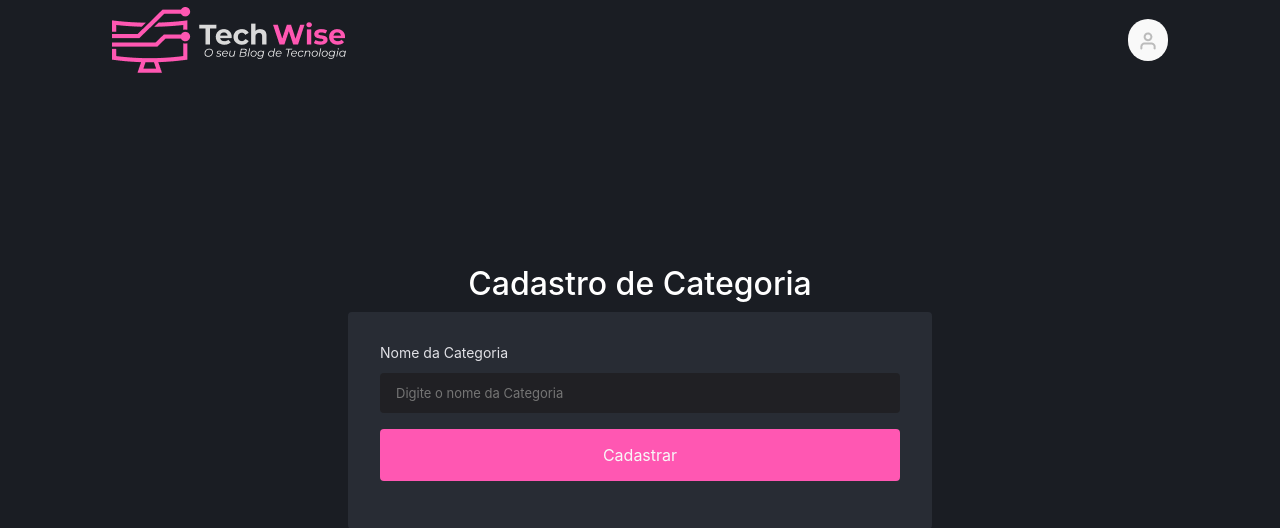
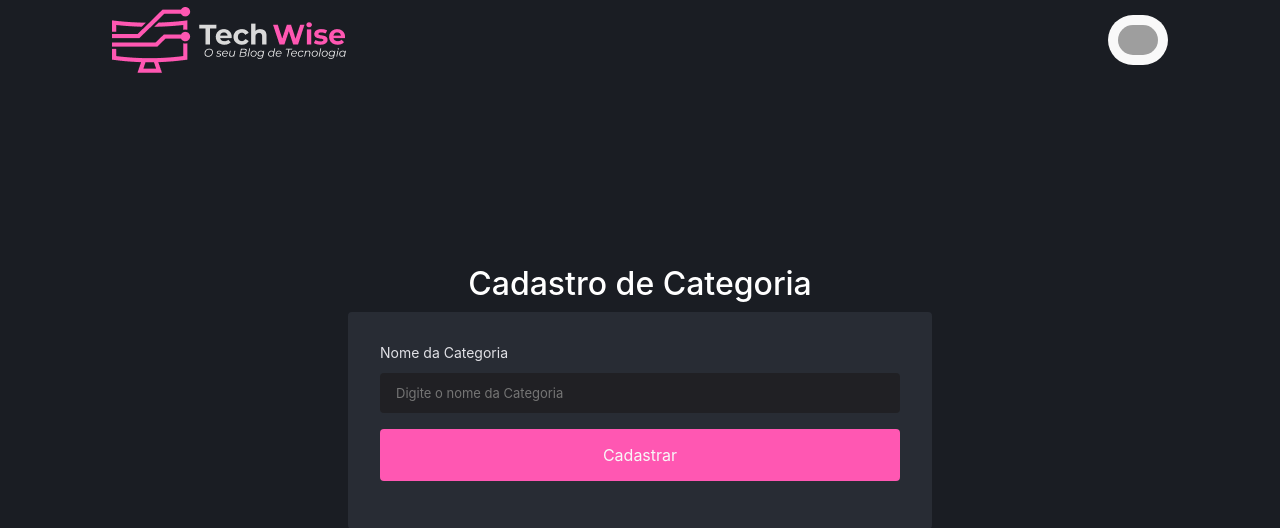
Before and after one commit to felipegarcao/projeto_php, a PHP site: page /category/cadastro in a window 1280 px wide. Shown: the top 528 px of the page. Run offline with PHP 8.4, Linux system fonts and the light colour scheme; the visitor is signed in with stand-in values (Sample User, id 1); data comes from the database, SQL or seed files in the repository; grey boxes are pictures that could not be loaded.

Commit message:
alguma coisa aconteceu

```diff
--- a/App/Controllers/Controller.php
+++ b/App/Controllers/Controller.php
@@ -3,6 +3,7 @@
 namespace App\Controllers;
 
 use App\Lib\Sessao;
+use App\Models\DAO\UserDAO;
 
 abstract class Controller
 {
@@ -26,6 +27,8 @@ abstract class Controller
         $viewVar = $this->getViewVar();
         $Sessao  = Sessao::class;
         if ($view != "/user/login"  && $view != "/user/cadastro") {
+            $user = new UserDAO;
+            self::setViewParam('user', $user->getById($_SESSION['idUser']));
             require_once PATH . '/App/Views/layouts/header.php';
             require_once PATH . '/App/Views/layouts/menu.php';
             require_once PATH . '/App/Views/' . $view . '.php';
--- a/App/Views/layouts/menu.php
+++ b/App/Views/layouts/menu.php
@@ -12,7 +12,7 @@
     <div class="container-popover">
       <div class="popover-trigger">
         <button class="popover-btn">
-          <img src="http://<?php echo APP_HOST; ?>/public/icons/user.png" alt="user" />
+          <img src="http://<?php echo APP_HOST; ?>/public/images/users/profileFixed.jpg" style="width: 40px; border-radius:100px;" alt="user" />
 
         </button>
         <div class="popover-content">
```
Also changed, not shown: public/images/users/img-id8.jpg (added).
